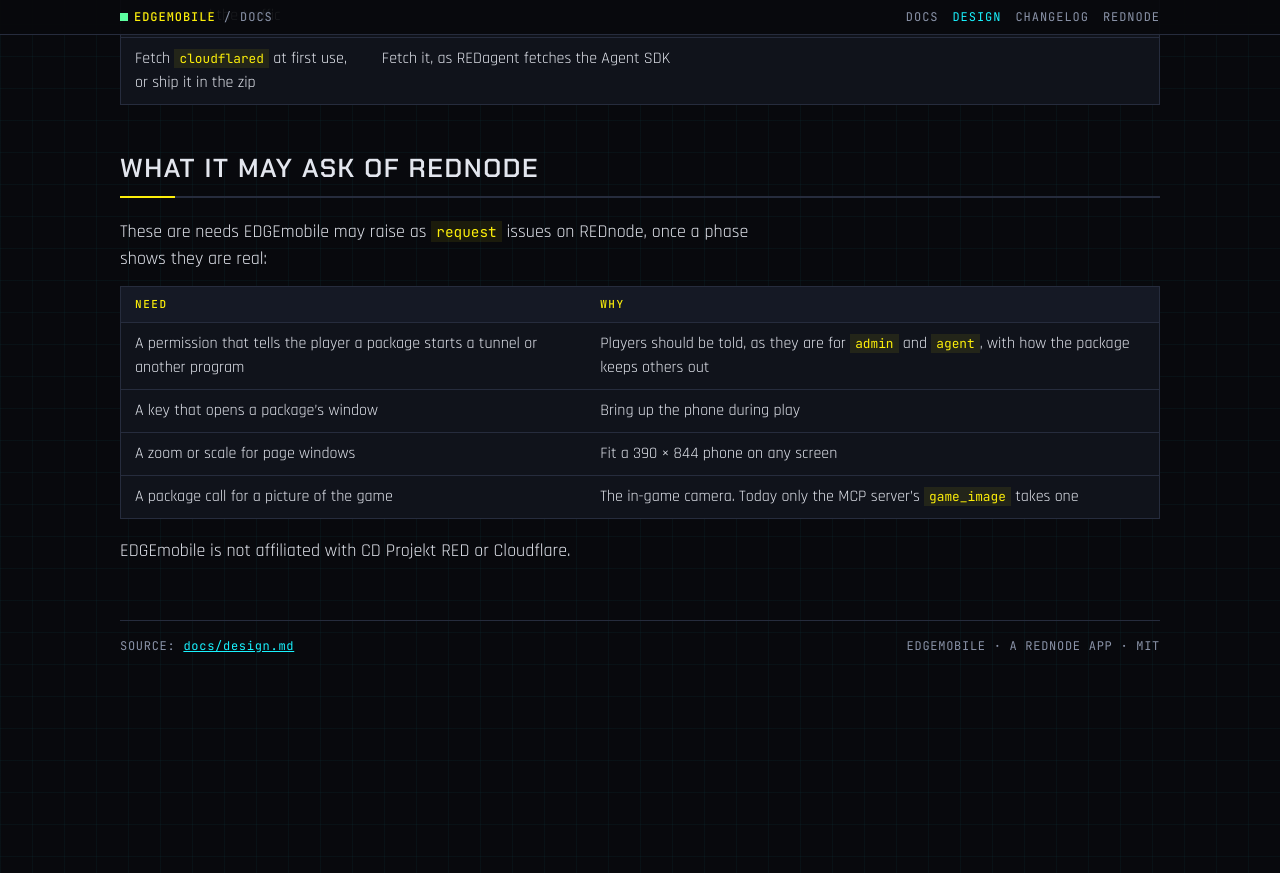
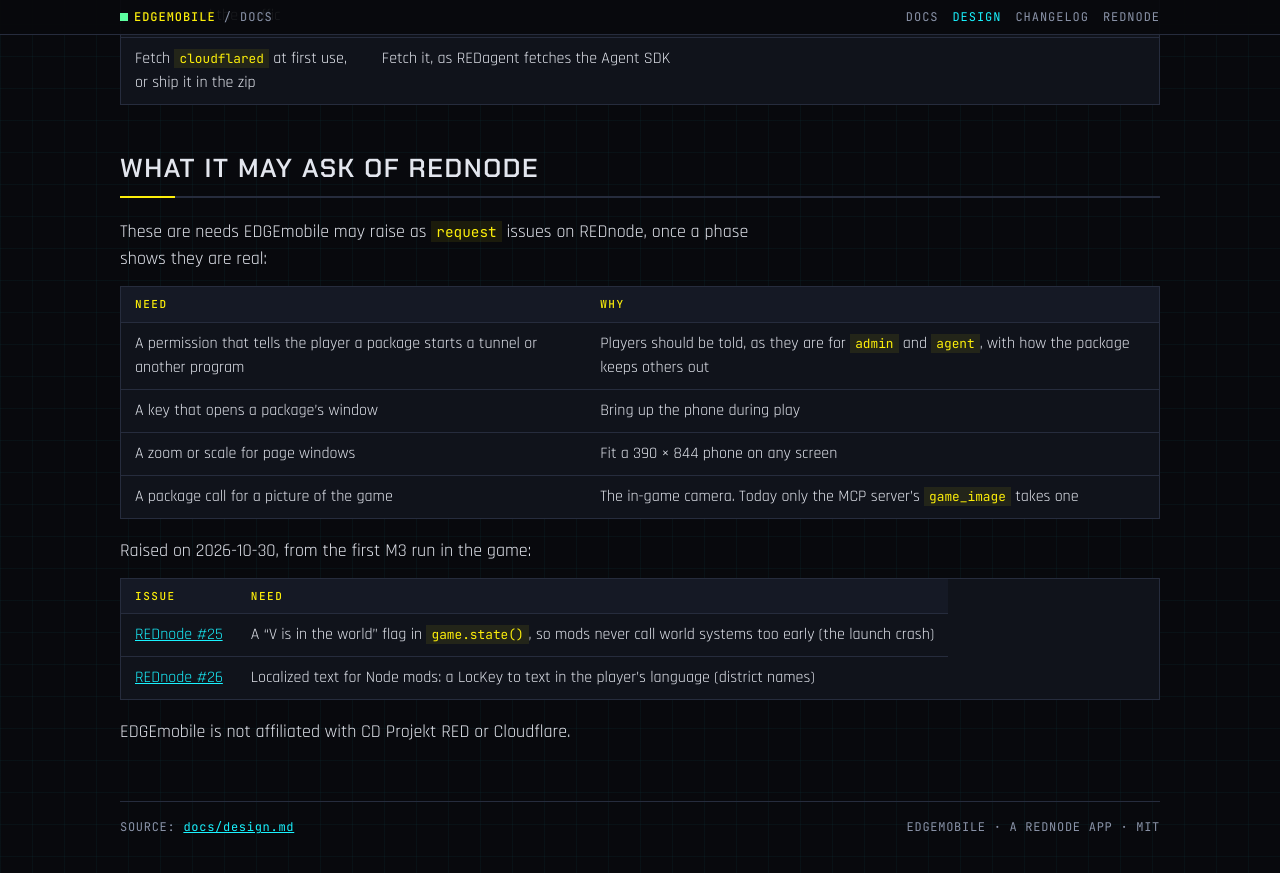
Before and after one commit to Edgemodders/EDGEmobile, a Jekyll site: the page built from docs/design.md, in a window 1280 px wide and 900 px high, scrolled down 26312 px. Shown: the top 873 px of the window. Built offline with Jekyll 4.4.1, drawn with Linux system fonts in a browser that asks for light colours; before the commit the page ends 27031 px from its top, so only the background shows below that.

Commit message:
Docs: REDnode requests #25 (V in the world) and #26 (localized text)
Co-Authored-By: Claude Opus 5.5 <noreply@anthropic.com>

```diff
--- a/docs/design.md
+++ b/docs/design.md
@@ -542,4 +542,11 @@ These are needs EDGEmobile may raise as `request` issues on REDnode, once a phas
 | A zoom or scale for page windows | Fit a 390 × 844 phone on any screen |
 | A package call for a picture of the game | The in-game camera. Today only the MCP server's `game_image` takes one |
 
+Raised on 2026-10-30, from the first M3 run in the game:
+
+| Issue | Need |
+|---|---|
+| [REDnode #25](https://github.com/Edgemodders/REDnode/issues/25) | A "V is in the world" flag in `game.state()`, so mods never call world systems too early (the launch crash) |
+| [REDnode #26](https://github.com/Edgemodders/REDnode/issues/26) | Localized text for Node mods: a LocKey to text in the player's language (district names) |
+
 EDGEmobile is not affiliated with CD Projekt RED or Cloudflare.
```
Also changed, not shown: CLAUDE.md (+1 -1 lines).
